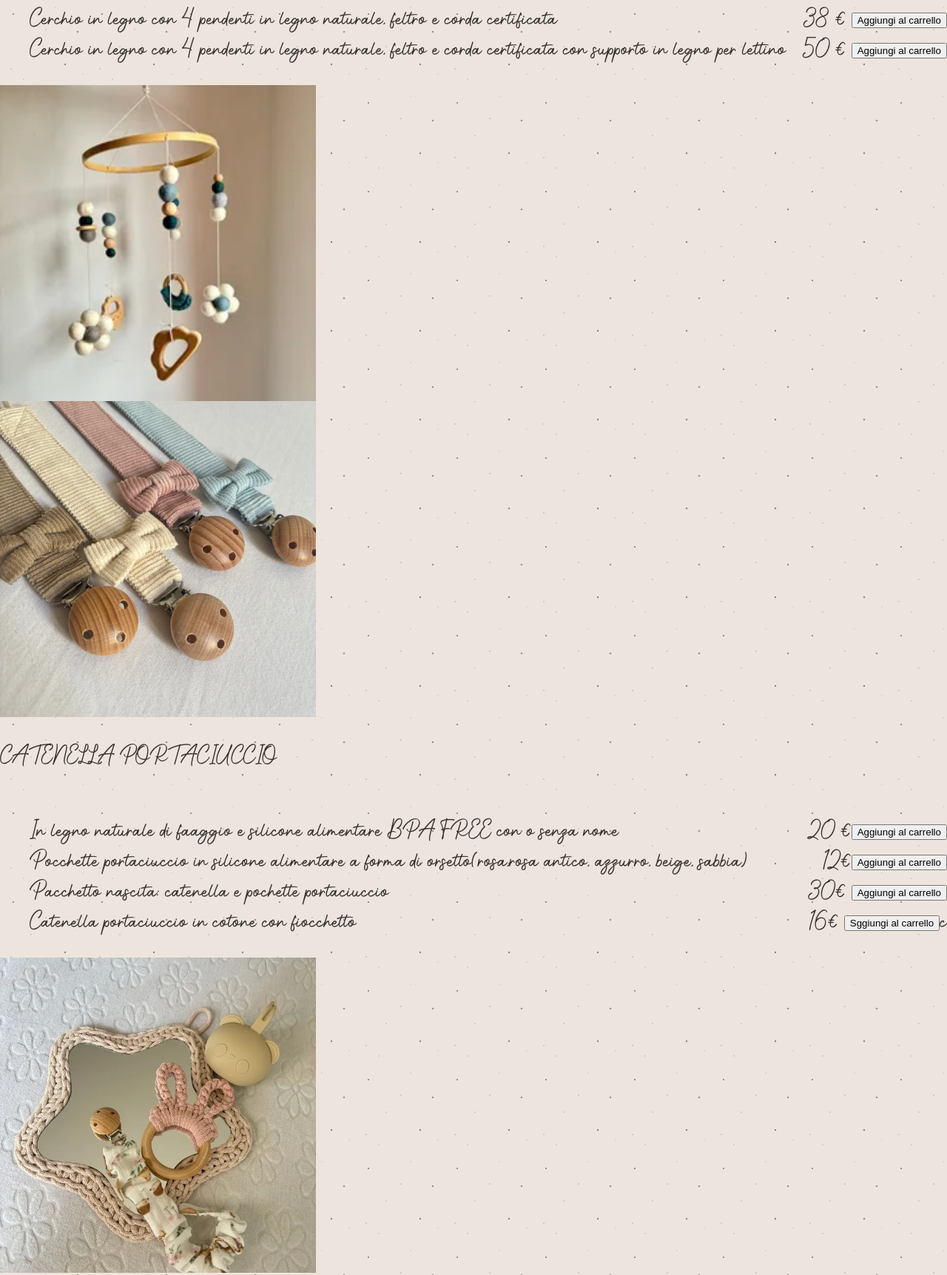
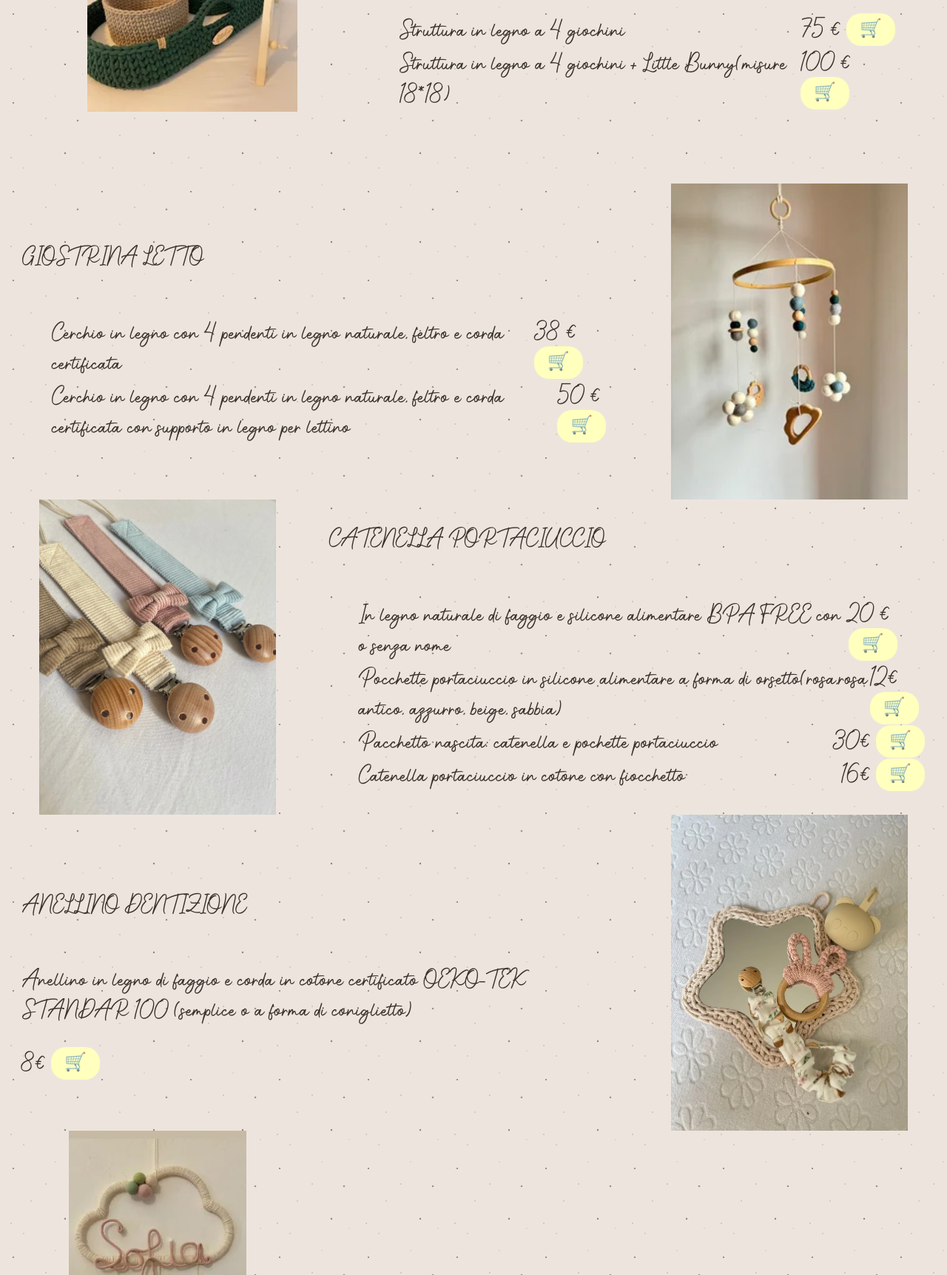
Before and after one commit to Danilo-comi/Sogni-intreciati, a plain HTML site: page accessori.html in a window 1280 px wide. Shown: the part 605-2328 px from the top of the page at 74% size. Drawn offline with Linux system fonts and the light colour scheme.

Commit message:
aggiornamento accessori

```diff
--- a/accessori.css
+++ b/accessori.css
@@ -47,6 +47,14 @@ a {
     transition: opacity 0.2s ease;
 }
 
+h1 {
+    display: flex;
+    flex-direction: column;
+    align-items: center;
+    font-size: 50px;
+    padding: 30px;
+}
+
 
 .bottoni {
     display: flex;
@@ -66,13 +74,15 @@ a {
     margin: 0;
 }
 
+
+
 img,
 .foto-terzo {
-    width: 33.333%;
+    width: 33.3333%;
     /* 1/3 della larghezza della pagina */
     aspect-ratio: 1 / 1;
     /* oppure 1 / 1 per renderle tutte uguali */
-    object-fit: cover;
+    object-fit: contain;
     display: block;
 }
 
@@ -81,15 +91,18 @@ img,
     flex-direction: row;
     justify-content: space-around;
     align-items: center;
+    padding: 70px;
+    gap: 50px;
 }
 
-.testi  {
-
+.testi {
+    flex: 1 1 320px;
     display: flex;
     flex-direction: column;
     justify-content: center;
     align-items: stretch;
     font-size: 30px;
+
 }
 
 ol li {
@@ -102,11 +115,76 @@ ol li {
     justify-content: space-between;
 }
 
+.giostrina {
+    display: flex;
+    flex-direction: row;
+    align-items: center;
+    justify-content: space-between;
+    gap: 12px;
+    flex-wrap: wrap;
+}
 
+.giostrina .testi {
+    padding-left: 30px;
+    flex: 1 1 320px;
 
+}
 
+.giostrina img {
+    flex: 0 1 33.333%;
+    max-width: 100%;
+    height: auto;
+    display: block;
+}
 
+button {
+    display: inline-flex;
+    align-items: center;
+    gap: 6px;
+    font-family: inherit;
+    cursor: pointer;
+    background-color: rgb(255, 255, 190);
+    border: 0cap;
+    border-radius: 20px;
+    gap: 6px;
+    min-height: 44px;
+    padding: 10px 18px;
+    max-width: 100%;
+    font-family: inherit;
+    font-size: 24px;
+    /* aumenta solo il simbolo del carrello */
+    line-height: 1;
+}
 
+.catenella {
+    display: flex;
+    flex-direction: row;
+    flex-wrap: wrap;
+    gap: 18px;
+    align-items: center;
+    justify-content: space-between;
+}
+
+.catenella .testi {
+    flex: 1 1 320px;
+    padding-right: 30px;
+
+}
+
+.anellino {
+    display: flex;
+    flex-direction: row-reverse;
+    align-items: center;
+    justify-content: space-between;
+    flex-wrap: wrap;
+    gap: 18px;
+}
+
+.anellino .testi{
+flex: 1 1 320px;
+padding-left: 30px;
+max-width: 75%;
+}
 
 
 
--- a/accessori.html
+++ b/accessori.html
@@ -25,10 +25,12 @@
         </nav>
     </header>
 
+    <h1>ACCESSORI</h1>
+
 
     <head class="hero">
         <div class="palestrina">
-            <img src="/immagini/set-palestrina-legno-verde.webp" alt="palestrina" class="foto-1 foto prima">
+            <img src="immagini/set-palestrina-legno-verde.webp" alt="palestrina" class="foto-1 foto-terzo">
 
             <div class="testi">
                 <p>PALESTRINA</p>
@@ -36,10 +38,10 @@
                 </p>
                 <ol>
                     <li>Struttura in legno a 4 giochini <span class="prezzo">75 &euro; <button type="button">
-                                Aggiungi al carrello</button></span></li>
+                                🛒</button></span></li>
                     <li>Struttura in legno a 4 giochini + Little Bunny(misure 18*18) <span class="prezzo">100
-                            &euro; <button type="button"> Aggiungi al
-                                carrello</button></span></li>
+                            &euro; <button type="button"> 🛒
+                            </button></span></li>
                 </ol>
 
             </div>
@@ -51,52 +53,52 @@
                 <p>GIOSTRINA LETTO</p>
                 <ol>
                     <li>Cerchio in legno con 4 pendenti in legno naturale, feltro e corda certificata <span
-                            class="prezzo">38 &euro; <button type="button"> Aggiungi al carrello</button></span></li>
+                            class="prezzo">38 &euro; <button type="button"> 🛒</button></span></li>
                     <li>Cerchio in legno con 4 pendenti in legno naturale, feltro e corda certificata con supporto in
                         legno
-                        per lettino<span class="prezzo">50 &euro; <button type="button"> Aggiungi al
-                                carrello</button></span></li>
+                        per lettino<span class="prezzo">50 &euro; <button type="button"> 🛒
+                            </button></span></li>
 
                 </ol>
+            </div>
 
-                <img src="immagini/giostrina-legno-fiori.webp" alt="giostrina" class="foto-2 foto prima">
+            <img src="immagini/giostrina-legno-fiori.webp" alt="giostrina" class="foto-2 foto-terzo">
 
-            </div>
+
         </div>
+
         <div class="catenella">
-            <img src="immagini/portaciuccio-fiocco.webp" alt="portaciuccio-legno" class="foto-3 foto prima">
+            <img src="immagini/portaciuccio-fiocco.webp" alt="portaciuccio-legno" class="foto-3 foto-terzo">
             <div class="testi">
                 <p>CATENELLA PORTACIUCCIO</p>
                 <ol>
-                    <li>In legno naturale di faaggio e silicone alimentare BPA FREE con o senza nome<span
-                            class="prezzo">20 &euro;<button type="button"> Aggiungi al carrello</button></span></li>
+                    <li>In legno naturale di faggio e silicone alimentare BPA FREE con o senza nome<span
+                            class="prezzo">20 &euro;<button type="button">🛒</button></span></li>
                     <li>Pocchette portaciuccio in silicone alimentare a forma di orsetto(rosa,rosa antico, azzurro,
                         beige,
-                        sabbia)<span class="prezzo">12&euro;<button type="button">Aggiungi al
-                                carrello</button></span></li>
+                        sabbia)<span class="prezzo">12&euro;<button type="button">🛒</button></span></li>
                     <li>Pacchetto nascita: catenella e pochette portaciuccio<span class="prezzo">30&euro;
-                            <button type="button">Aggiungi al carrello</button></span></li>
+                            <button type="button">🛒</button></span></li>
                     <li>Catenella portaciuccio in cotone con fiocchetto<span class="prezzo">16&euro; <button
-                                type="button">Sggiungi al carrello</button>c</span></li>
+                                type="button">🛒</button></span></li>
                 </ol>
             </div>
         </div>
         <div class="anellino">
-            <img src="immagini/set-specchio-stella-accessori.webp" alt="anellino" class="foto-4 foto prima">
+            <img src="immagini/set-specchio-stella-accessori.webp" alt="anellino" class="foto-4 foto-terzo">
             <div class="testi">
                 <p>ANELLINO DENTIZIONE</p>
-                <P>Anellino in legno di faggio e corda in cotone certificato OEKO-TEK STANDAR 100 (semplice o a forma si
-                    coniglietto)</p><span class="prezzo">8&euro; <button type="button">Aggiungi al
-                        carrello</button></span>
+                <P>Anellino in legno di faggio e corda in cotone certificato OEKO-TEK STANDAR 100 (semplice o a forma di
+                    coniglietto)</p><span class="prezzo">8&euro; <button type="button">🛒</button></span>
             </div>
         </div>
         <div class="fiocco">
-            <img src="immagini/fiocco-nuvola.webp" alt="fiocco" class="foto-5 foto prima">
+            <img src="immagini/fiocco-nuvola.webp" alt="fiocco" class="foto-5 foto-terzo">
             <div class="testi">
                 <p>FIOCCO NASCITA</p>
-                <p>Fiocco nascita in corda, feltro e legno a forma di NUVOLETT, CUORE, E CERCHIO, con la possibilità di
-                    aggiungere il nome in TRICON()compresso nel prezzo</p><span class="prezzo">38&euro;<button
-                        type="button">Aggiungi al carrello</button></span>
+                <p>Fiocco nascita in corda, feltro e legno a forma di NUVOLETTA, CUORE, E CERCHIO, con la possibilità di
+                    aggiungere il nome in TRICON(compresso nel prezzo)</p><span class="prezzo">38&euro;<button
+                        type="button">🛒</button></span>
             </div>
         </div>
 
```
